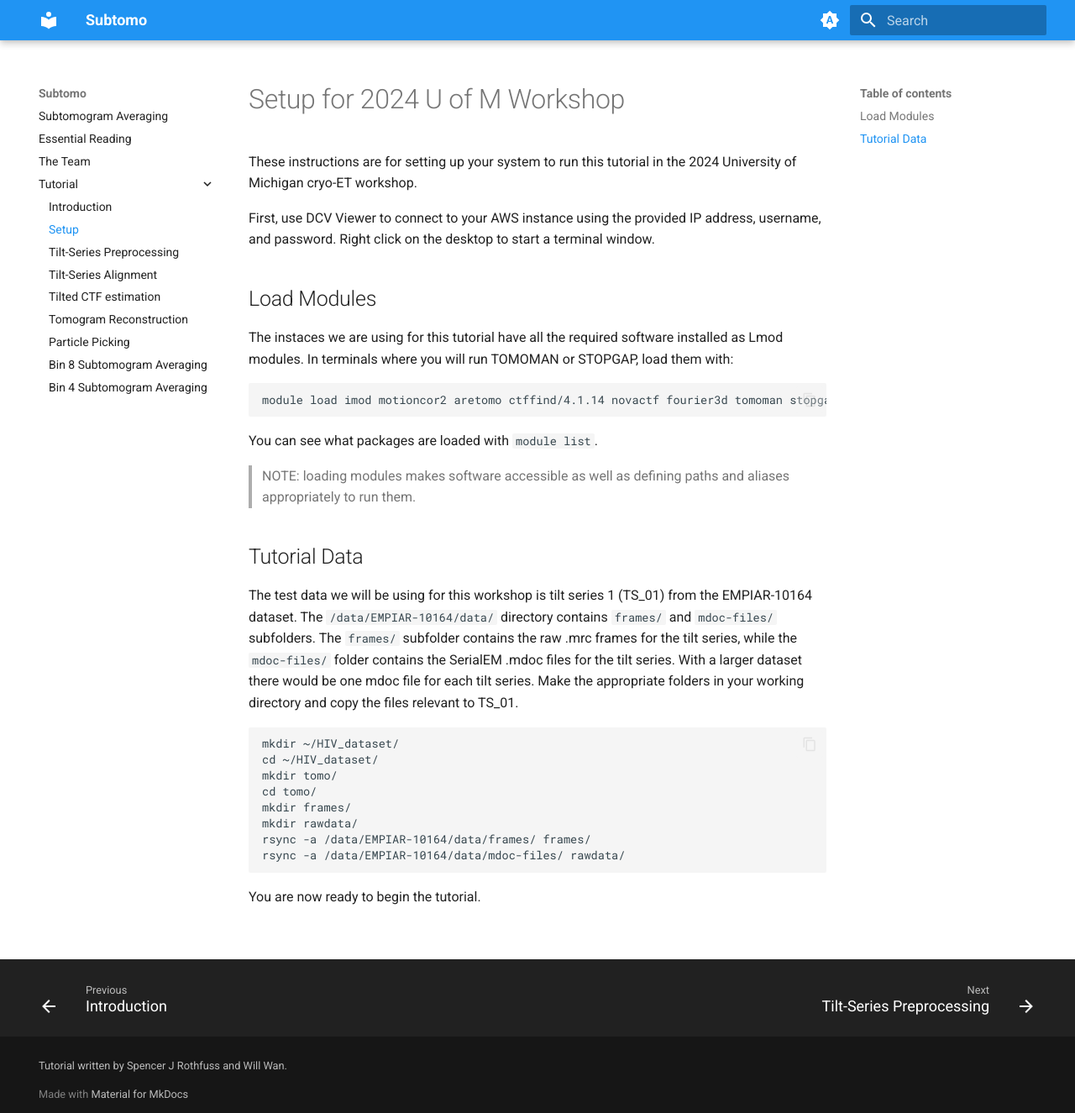
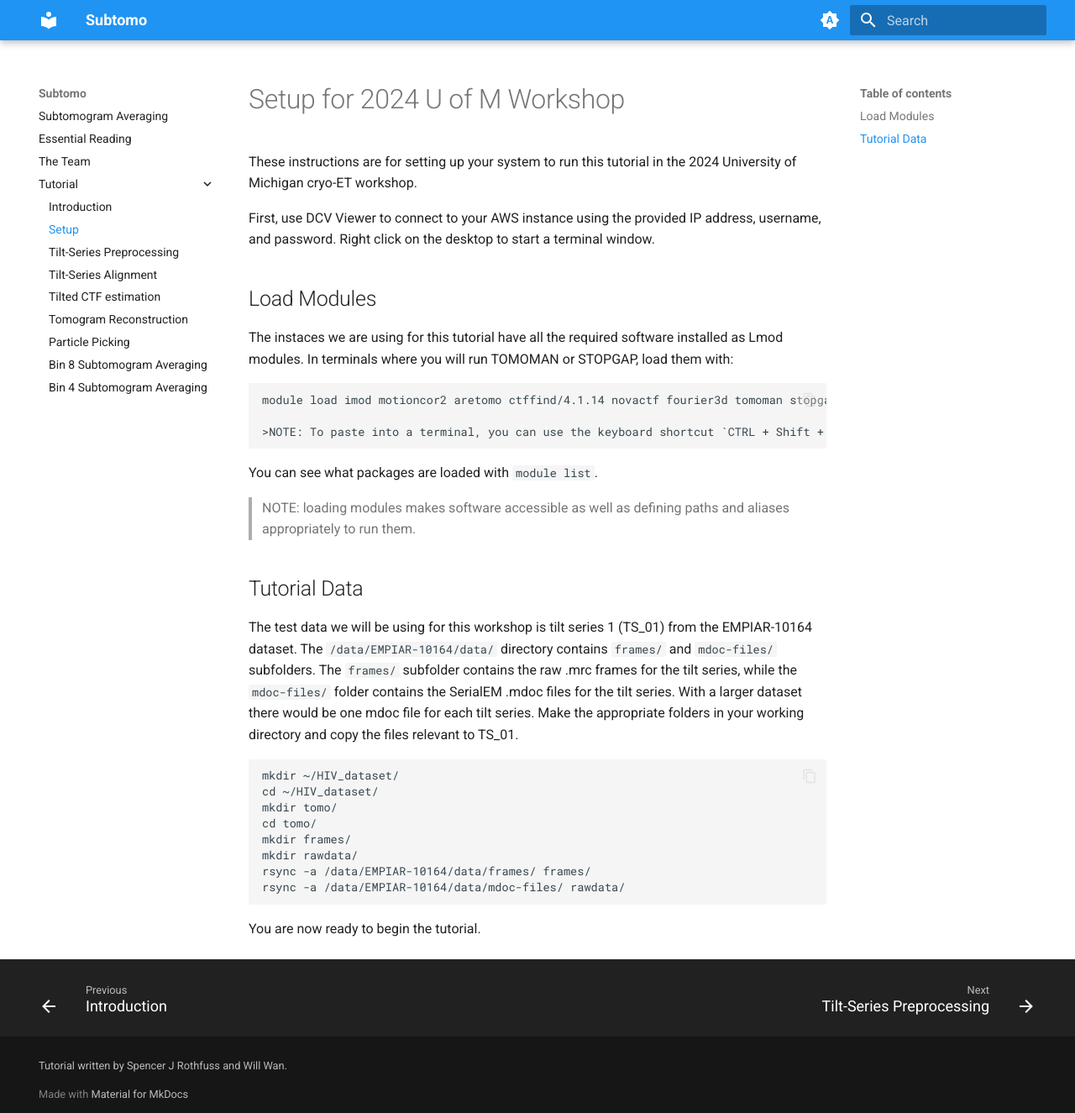
Before and after one commit to wan-lab-vanderbilt/subtomo-tutorials, an MkDocs documentation site: the page built from docs/hiv/setup.md, in a window 1280 px wide and 1325 px high. Shown: the whole window at 84% size. Built offline with MkDocs 1.6.1 and Material for MkDocs 9.7.7, drawn with Linux system fonts in a browser that asks for light colours.

Commit message:
Update setup.md

```diff
--- a/docs/hiv/setup.md
+++ b/docs/hiv/setup.md
@@ -11,6 +11,8 @@ The instaces we are using for this tutorial have all the required software insta
 In terminals where you will run TOMOMAN or STOPGAP, load them with:
 
     module load imod motioncor2 aretomo ctffind/4.1.14 novactf fourier3d tomoman stopgap/0.7.4
+
+    >NOTE: To paste into a terminal, you can use the keyboard shortcut `CTRL + Shift + C`.
 
 You can see what packages are loaded with `module list`.
 
```
